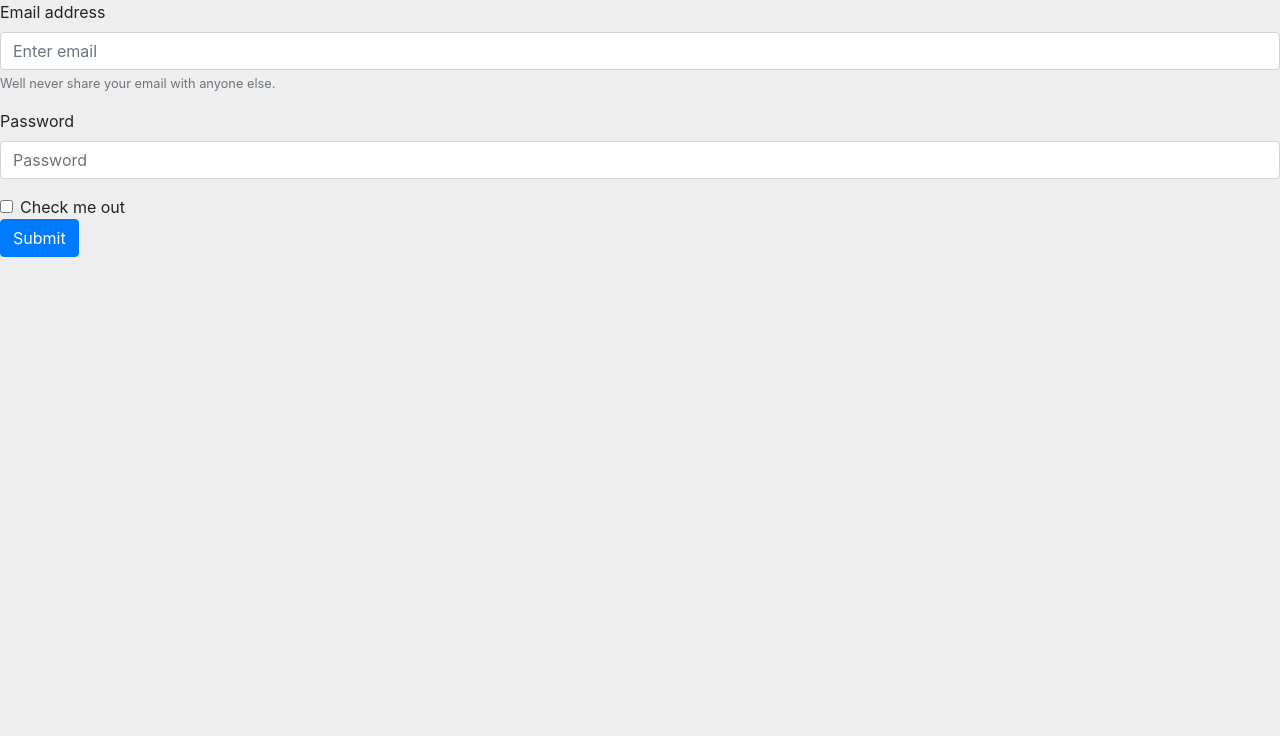
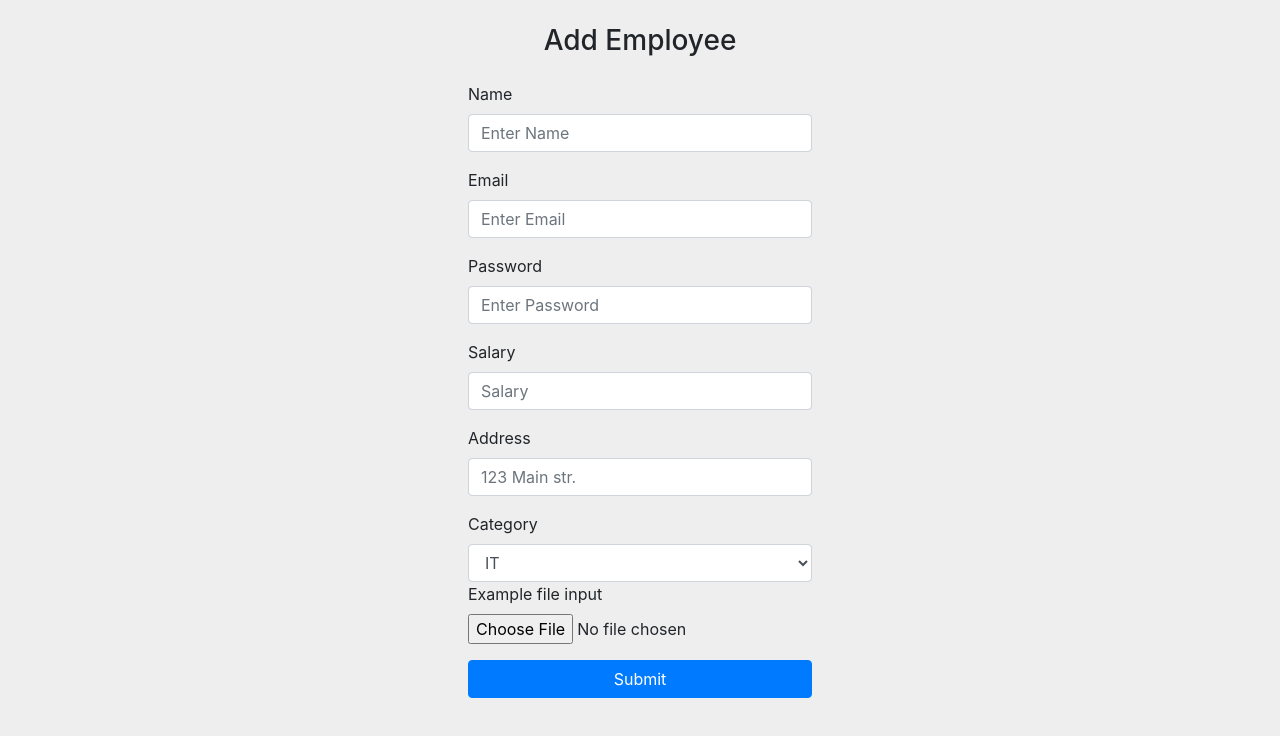
Before and after one commit to yusifmustafa/employee_managment, a React (Vite) app: page /addUser in a window 1280 px wide. Shown: the top 736 px of the page. Built offline with nearby package versions, Linux system fonts and the light colour scheme.

Commit message:
Layout yaradildi

```diff
--- a/src/components/add_employee/Add_employee.jsx
+++ b/src/components/add_employee/Add_employee.jsx
@@ -1,44 +1,86 @@
 const Add_employee = () => {
   return (
-    <>
+    <div className="mt-4">
+      <h3 className="text-center">Add Employee</h3>
+      <div
+        className="col-12 mt-4"
+        style={{
+          display: "flex",
+          justifyContent: "center",
+          alignItems: "center",
+          flexDirection: "column",
+        }}
+      >
         <form>
           <div className="form-group">
-          <label htmlFor="exampleInputEmail1">Email address</label>
+            <label htmlFor="exampleInputEmail1">Name</label>
+            <input
+              type="name"
+              className="form-control"
+              placeholder="Enter Name"
+            />
+          </div>
+          <div className="form-group">
+            <label htmlFor="exampleInputPassword1">Email</label>
             <input
               type="email"
               className="form-control"
-            id="exampleInputEmail1"
-            aria-describedby="emailHelp"
-            placeholder="Enter email"
+              placeholder="Enter Email"
             />
-          <small id="emailHelp" className="form-text text-muted">
-            Well never share your email with anyone else.
-          </small>
           </div>
           <div className="form-group">
             <label htmlFor="exampleInputPassword1">Password</label>
             <input
               type="password"
               className="form-control"
-            id="exampleInputPassword1"
-            placeholder="Password"
+              placeholder="Enter Password"
             />
           </div>
-        <div className="form-check">
+          <div className="form-group">
+            <label htmlFor="exampleInputPassword1">Salary</label>
             <input
-            type="checkbox"
-            className="form-check-input"
-            id="exampleCheck1"
+              type="number"
+              className="form-control"
+              placeholder="Salary"
             />
-          <label className="form-check-label" htmlFor="exampleCheck1">
-            Check me out
+          </div>
+          <div className="form-group">
+            <label htmlFor="exampleInputPassword1">Address</label>
+            <input
+              type="name"
+              className="form-control"
+              placeholder="123 Main str."
+            />
+          </div>
+          <div className="form-group">
+            <label htmlFor="exampleFormControlSelect1">Category</label>
+            <select className="form-control" id="exampleFormControlSelect1">
+              <option>IT</option>
+              <option>Development</option>
+              <option>Designing</option>
+              <option>Managment</option>
+            </select>
+            <div className="form-group">
+              <label htmlFor="exampleFormControlFile1">
+                Example file input
               </label>
+              <input
+                type="file"
+                className="form-control-file"
+                id="exampleFormControlFile1"
+              />
             </div>
-        <button type="submit" className="btn btn-primary">
+          </div>
+          <button
+            style={{ width: "100%" }}
+            type="submit"
+            className="btn btn-primary"
+          >
             Submit
           </button>
         </form>
-    </>
+      </div>
+    </div>
   );
 };
 
--- /dev/null
+++ b/src/components/category/Category.jsx
@@ -0,0 +1,110 @@
+import { Box, Modal, Typography } from "@mui/material";
+import React from "react";
+
+const Category = () => {
+  const [openCategoryModal, setOpenCategoryModal] = React.useState(false);
+
+  const style = {
+    position: "absolute",
+    top: "50%",
+    left: "50%",
+    transform: "translate(-50%, -50%)",
+    width: 400,
+    bgcolor: "background.paper",
+    border: "2px solid #000",
+    boxShadow: 24,
+    p: 4,
+  };
+
+  const handleOpenCategoryAddModal = () => {
+    setOpenCategoryModal(true);
+  };
+
+  const handleCloseCategoryAddModal = () => {
+    setOpenCategoryModal(false);
+  };
+
+  return (
+    <div>
+      <Modal
+        open={openCategoryModal}
+        onClose={handleCloseCategoryAddModal}
+        aria-labelledby="modal-modal-title"
+        aria-describedby="modal-modal-description"
+      >
+        <Box sx={style}>
+          <Typography id="modal-modal-title" variant="h6" component="h2">
+            Add Category
+          </Typography>
+          <Typography id="modal-modal-description" sx={{ mt: 2 }}>
+            <h5>Category:</h5>
+          </Typography>
+          <Typography id="modal-modal-description" sx={{ mt: 2 }}>
+            <input
+              type="text"
+              className="form-control"
+              placeholder="Username"
+              aria-label="Username"
+              aria-describedby="basic-addon1"
+            />
+            <Box sx={{ display: "flex", justifyContent: "center" }}>
+              <button className="btn btn-success">Add Category</button>
+            </Box>
+          </Typography>
+        </Box>
+      </Modal>
+      <div>
+        <h3 className="text-center">Category List</h3>
+        <div className="list m-4">
+          <div className="mb-4">
+            <button
+              onClick={() => {
+                handleOpenCategoryAddModal();
+              }}
+              className="btn btn-success"
+            >
+              Add Category
+            </button>
+          </div>
+          <h4>Name</h4>
+          <ul className="list-group list-group-flush">
+            <li
+              style={{
+                background: "none",
+              }}
+              className="list-group-item"
+            >
+              IT
+            </li>
+            <li
+              style={{
+                background: "none",
+              }}
+              className="list-group-item"
+            >
+              Development
+            </li>
+            <li
+              style={{
+                background: "none",
+              }}
+              className="list-group-item"
+            >
+              Designing
+            </li>
+            <li
+              style={{
+                background: "none",
+              }}
+              className="list-group-item"
+            >
+              Managment
+            </li>
+          </ul>
+        </div>
+      </div>
+    </div>
+  );
+};
+
+export default Category;
--- a/src/components/home_page/HomePage.jsx
+++ b/src/components/home_page/HomePage.jsx
@@ -47,12 +47,17 @@ const HomePage = () => {
         </div>
       </div>
 
-      <div style={{ marginTop: "4%" }}>
-        <h3 className="mt-4 ml-5">List of Admins</h3>
-        <table
-          style={{ textAlign: "center", width: "50%" }}
-          className="table"
-        >
+      <div
+        style={{
+          marginTop: "4%",
+          display: "flex",
+          justifyContent: "center",
+          flexDirection: "column",
+          alignItems: "center",
+        }}
+      >
+        <h3 className="mt-4">List of Admins</h3>
+        <table style={{ textAlign: "center", width: "50%" }} className="table">
           <thead>
             <tr>
               <th scope="row">Email</th>
--- a/src/components/navbar/Navbar.jsx
+++ b/src/components/navbar/Navbar.jsx
@@ -13,6 +13,7 @@ import AccountCircleIcon from "@mui/icons-material/AccountCircle";
 import React from "react";
 import DashboardIcon from "@mui/icons-material/Dashboard";
 import PeopleIcon from "@mui/icons-material/People";
+import CategoryIcon from "@mui/icons-material/Category";
 import LogoutIcon from "@mui/icons-material/Logout";
 import { Link } from "react-router-dom";
 const Navbar = () => {
@@ -42,6 +43,7 @@ const Navbar = () => {
       icon: <PeopleIcon />,
       link: "/manageEmployees",
     },
+    { text: "Category", icon: <CategoryIcon />, link: "/category" },
     { text: "Profile", icon: <AccountCircleIcon />, link: "/profile" },
     { text: "Logout", icon: <LogoutIcon />, link: "/logOut" },
   ];
--- a/src/routes/index.jsx
+++ b/src/routes/index.jsx
@@ -4,6 +4,7 @@ import NotFound from "../pages/not_found/NotFound.jsx";
 import HomePage from "../components/home_page/HomePage.jsx";
 import EmployeeManagment from "../components/employee_managment/employee_managment.jsx";
 import Add_employee from "../components/add_employee/Add_employee.jsx";
+import Category from "../components/category/Category.jsx";
 
 export const routes = createBrowserRouter([
   {
@@ -27,6 +28,10 @@ export const routes = createBrowserRouter([
     element: <Add_employee />,
   },
   {
+    path: "/category",
+    element: <Category />,
+  },
+  {
     path: "*",
     element: <NotFound />,
   },
```
Also changed, not shown: src/layout/Layout.jsx (added, +9 -0 lines). Lines whose indentation alone changed are shown as unchanged.
